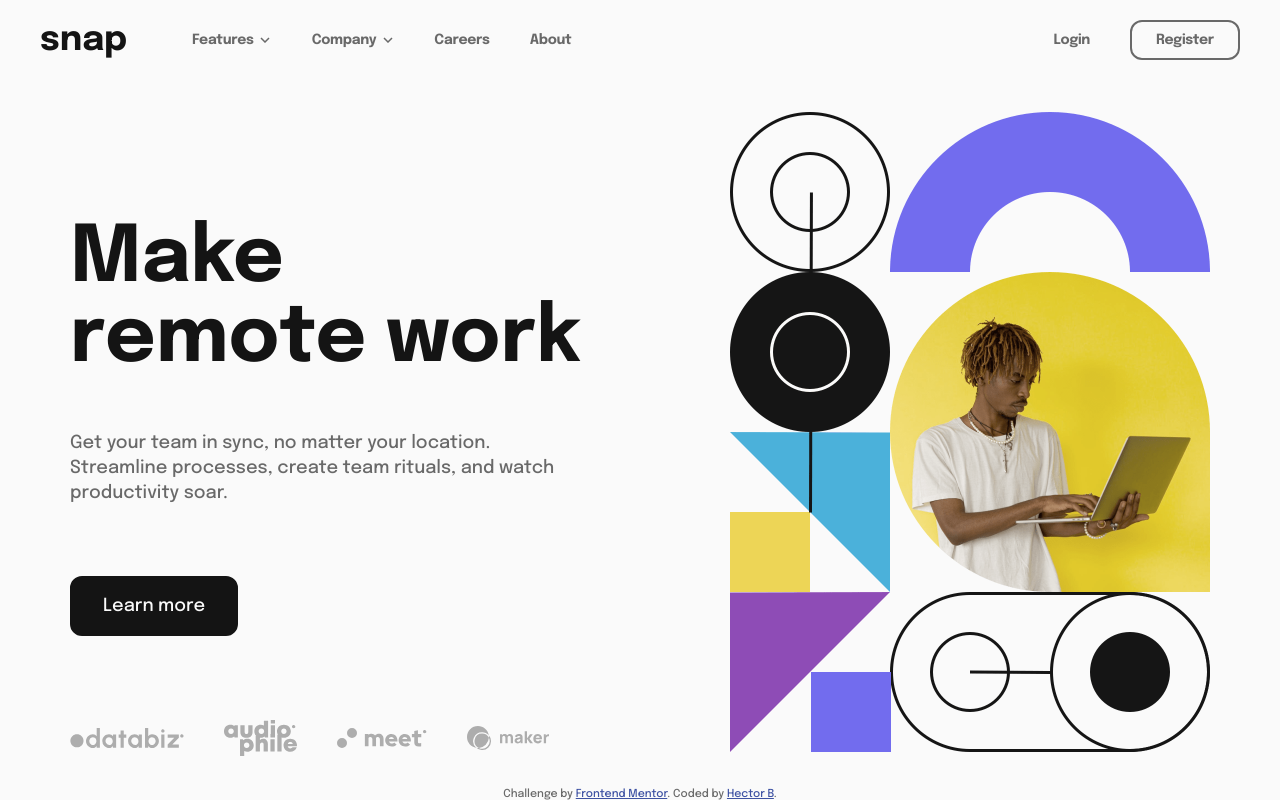
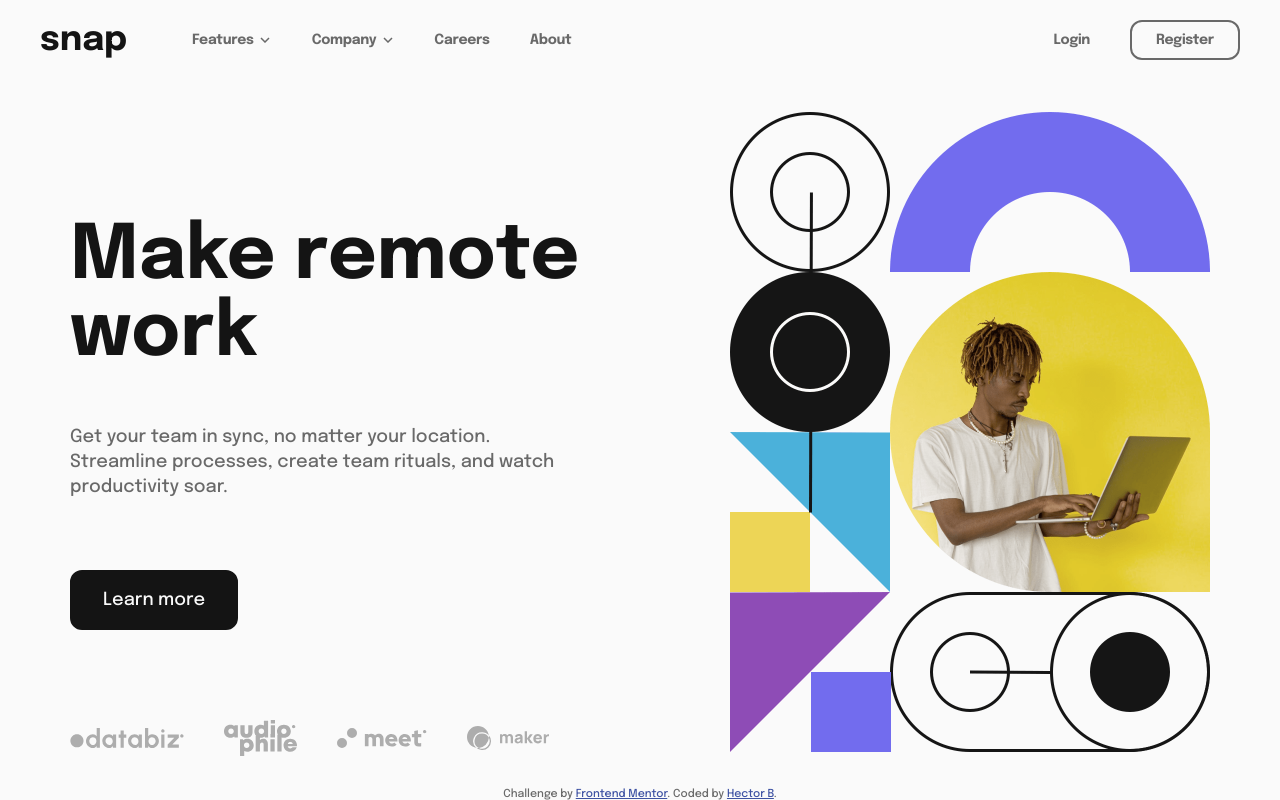
Before and after one commit to hector1234567/intro-section-with-dropdown-navigation, a plain HTML site: page index.html in a window 1280 px wide. Drawn offline with Linux system fonts and the light colour scheme.

Commit message:
Fix title

```diff
--- a/style.css
+++ b/style.css
@@ -144,7 +144,7 @@ body {
 .content__title {
     font-family: Epilogue-Bold;
     color: var(--color-almost-black);
-    font-size: 7.8rem;
+    font-size: 7.5rem;
     margin-bottom: 5.2rem;
     margin-top: 10.7rem;
 }
```
